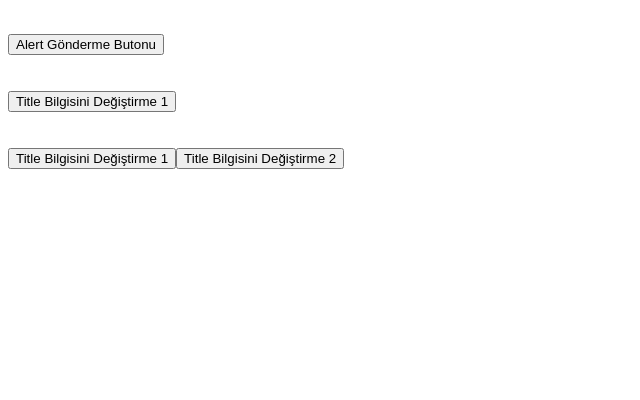
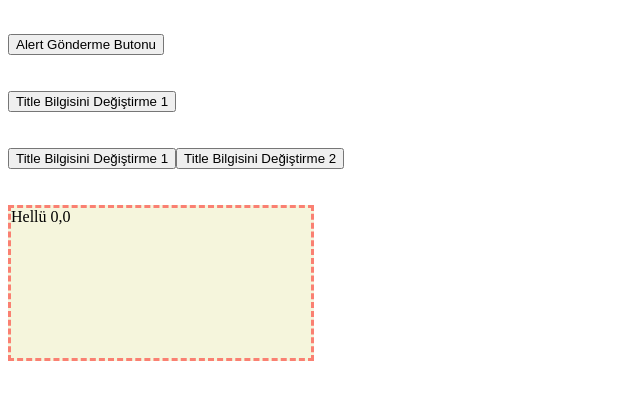
Before and after one commit to bzceval/vuejs-lesson-note, a plain HTML site: page 1-vue-instance/index.html in a window 1280 px wide. Shown: the part 232-632 px from the top of the page, without its empty margins (0-640 px from the left). Drawn offline with nearby package versions, Linux system fonts and the light colour scheme.

Commit message:
add mouse event function

```diff
--- a/1-vue-instance/app.js
+++ b/1-vue-instance/app.js
@@ -21,6 +21,11 @@ const app = Vue.createApp({
                 url: "https://www.google.com/teapot",
                 alt: "417 kod hatası"
             },
+            coords: {
+                message: "Hellü",
+                x: 0,
+                y: 0,
+            }
         }
     },
     /* Javascript fonksiyonlarını içeren key => methods  */
@@ -36,6 +41,15 @@ const app = Vue.createApp({
         changeDynamicTitle(parametreTitle) {
             // indexten gelen parametreden ile title değiştirme
             this.title = parametreTitle;
+        },
+        /* add mouse move function */
+        updateCoords(parametreMessage, event) {
+            // console.log(message, event.x, event.y)
+            this.message = parametreMessage;
+            this.coords = {
+                x: event.x,
+                y: event.y
+            }
         }
     }
 }).mount("#app")
--- a/1-vue-instance/index.html
+++ b/1-vue-instance/index.html
@@ -7,6 +7,7 @@
     <meta name="viewport" content="width=device-width, initial-scale=1.0">
     <title>Vue Instance</title>
     <script src="https://unpkg.com/vue@3/dist/vue.global.js"></script>
+    <link rel="stylesheet" href="style.css">
 </head>
 
 <body>
@@ -35,6 +36,13 @@
         <!-- Ama Parametre ile Gelsin -->
         <button v-on:click="changeDynamicTitle('Bu 1. Button')">Title Bilgisini Değiştirme 1</button>
         <button v-on:click="changeDynamicTitle('Bu 2. Button')">Title Bilgisini Değiştirme 2 </button>
+        <br><br><br>
+
+        <!-- box click event -->
+        <!-- NOT: v-on:click keyinin sort-cutı==> @click -->
+        <div class="box" @mousemove="updateCoords('MouseMove', $event)" @click="changeDynamicTitle('Boxdan gelen Title')">
+            <span>{{coords.message}} {{coords.x}},{{coords.y}}</span>
+        </div>
     </div>
     <script src="app.js"></script>
 </body>
--- /dev/null
+++ b/1-vue-instance/style.css
@@ -0,0 +1,6 @@
+.box {
+    width: 300px;
+    height: 150px;
+    background-color: beige;
+    border: 3px dashed salmon;
+}
```
